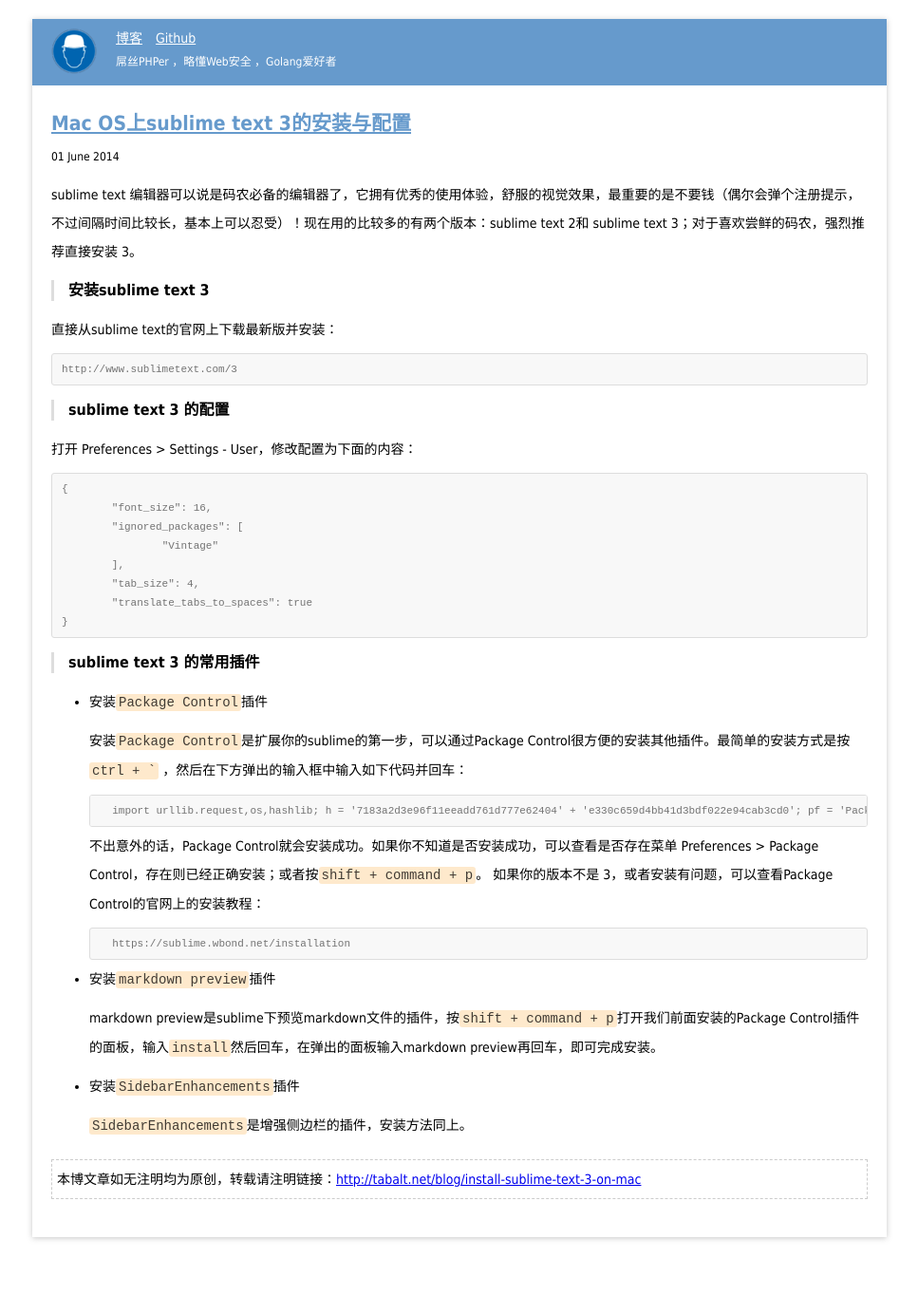
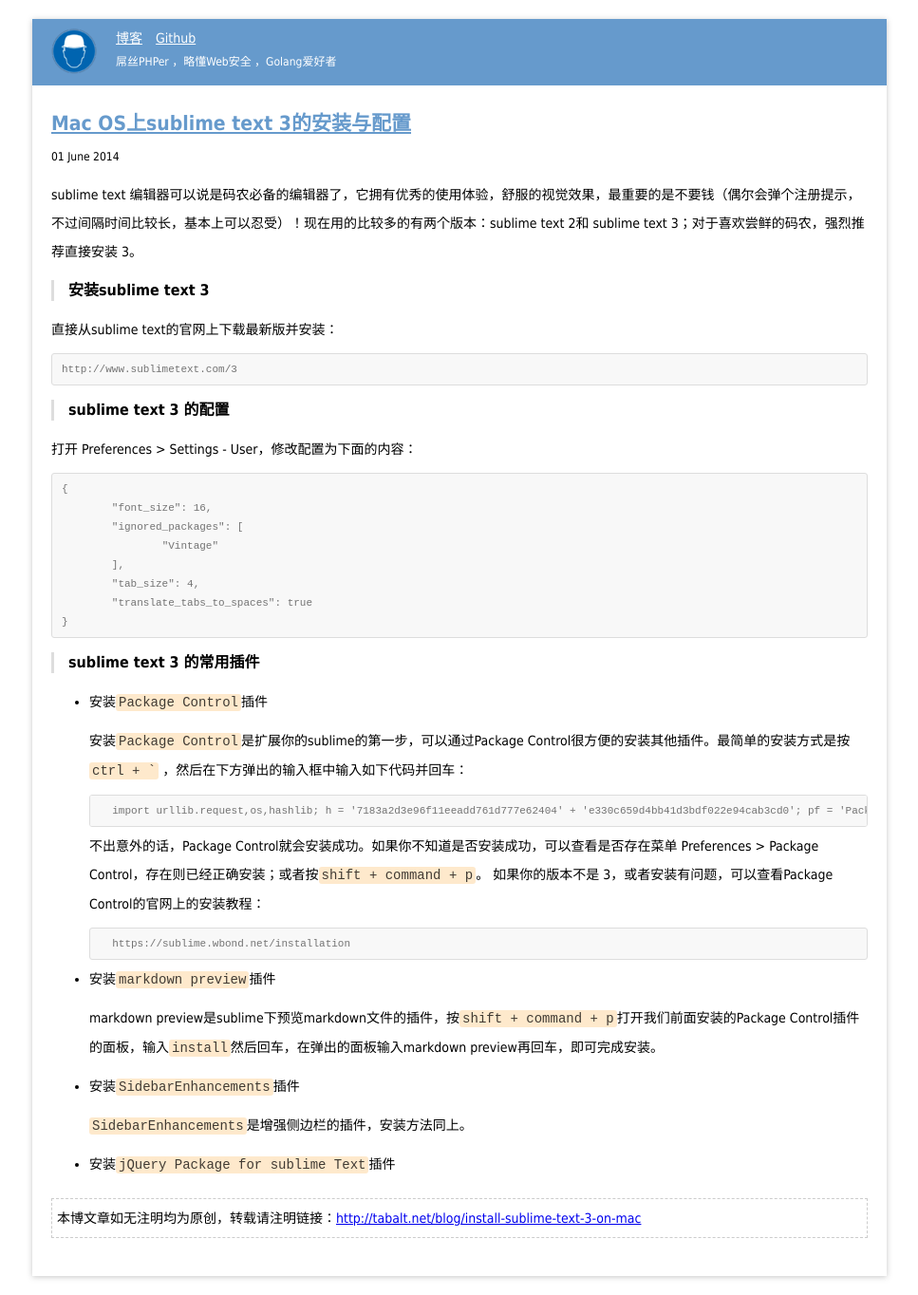
Before and after one commit to tabalt/tabalt.github.io, a Jekyll site: the page built from _posts/2014-06-01-install-sublime-text-3-on-mac.md, in a window 1280 px wide. Shown: the whole page at 95% size, without its empty margins (156-1123 px from the left). Built offline with Jekyll 4.4.1, drawn with Linux system fonts in a browser that asks for light colours; Markdown is read by kramdown in place of the engine named in the settings; comment, search, counter and statistics services are not loaded; before the commit the page ends 1323 px from its top, so only the background shows below that.

Commit message:
update post

```diff
--- a/_posts/2014-06-01-install-sublime-text-3-on-mac.md
+++ b/_posts/2014-06-01-install-sublime-text-3-on-mac.md
@@ -58,3 +58,5 @@ sublime text 编辑器可以说是码农必备的编辑器了，它拥有优秀
 * 安装`SidebarEnhancements`插件
 
 	`SidebarEnhancements`是增强侧边栏的插件，安装方法同上。
+
+* 安装`jQuery Package for sublime Text`插件
```
